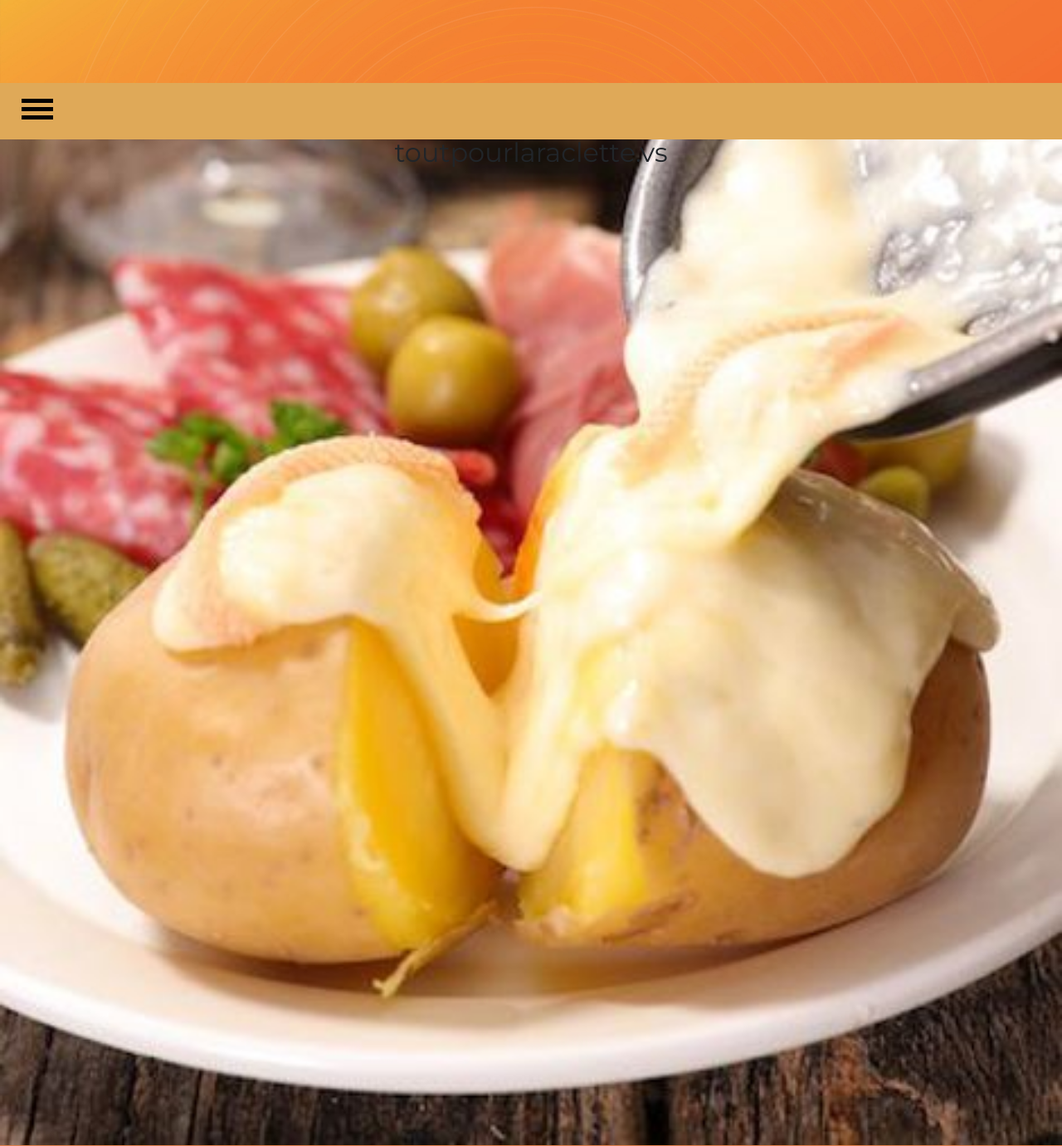
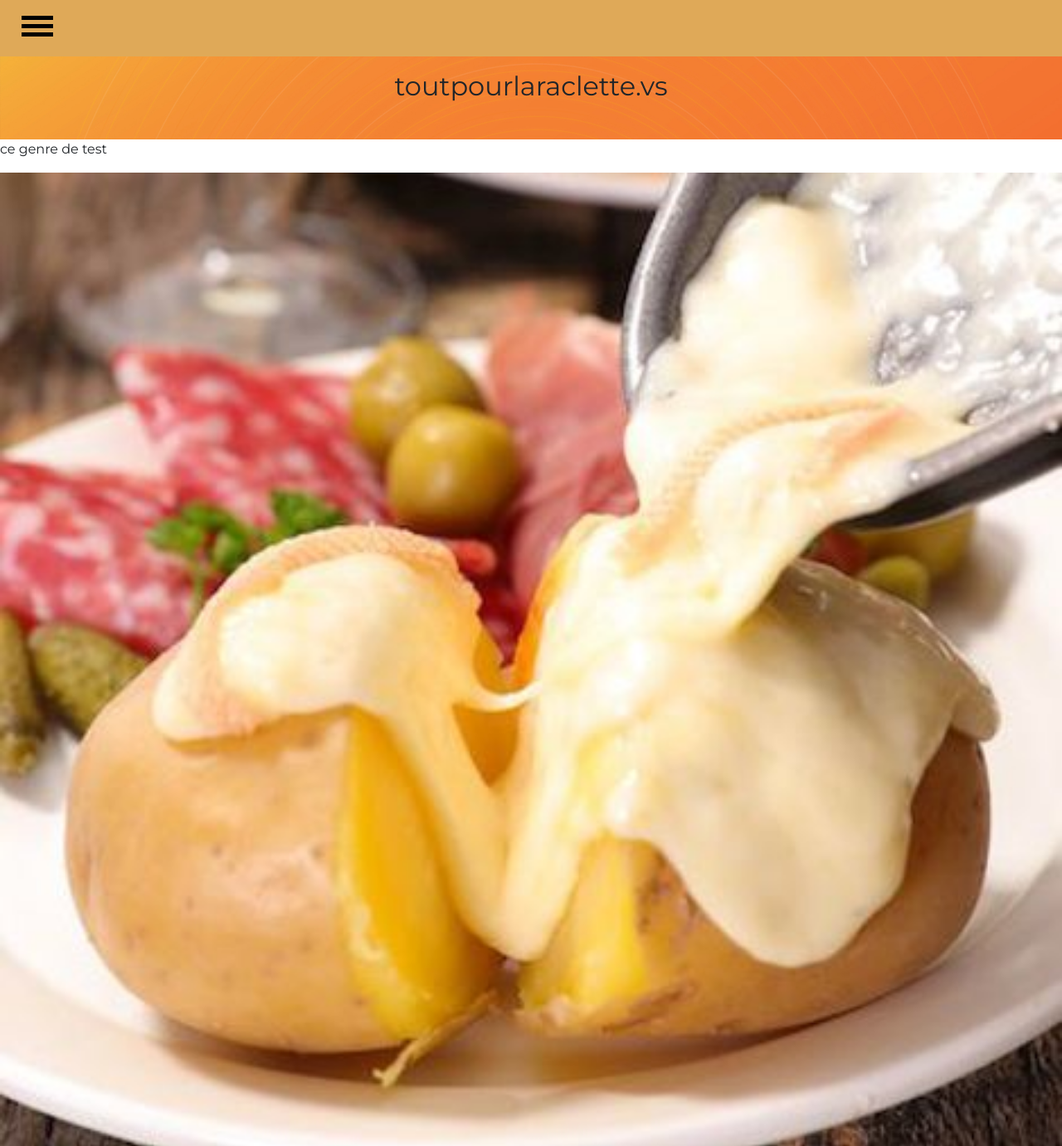
Before and after one commit to Sykos/WebShop151, a PHP site: page / in a window 1280 px wide. Shown: the top 1381 px of the page at 83% size. Run offline with PHP 8.4, Linux system fonts and the light colour scheme; data that the repository does not hold is empty; some libraries are stand-ins or nearby versions.

Commit message:
Dimanche après midi

```diff
--- a/public/vendor/css/headerCSS.css
+++ b/public/vendor/css/headerCSS.css
@@ -1,10 +1,10 @@
-#image_logo{
-  position: relative;
+.image_logo {
   z-index: 1;
+  margin-top: 68.38px;
 }
 center {
   position: absolute;
   z-index: 2;
-  top: 20%;
+  top: 10%;
   font-size: 200%;
 }
--- a/public/vendor/css/navCSS.css
+++ b/public/vendor/css/navCSS.css
@@ -18,6 +18,9 @@ body ul li {
   width: 100%;
   position: fixed;
   z-index: 10;
+  top: 0;
+  overflow: hidden;
+
 }
 
 ul#menu {
--- a/templates/header.php
+++ b/templates/header.php
@@ -1,6 +1,6 @@
 <!-- HEADER -->
 
- <div class="public/images/image_logo">
+ <div class="image_logo">
    <img src="public/images/imaggges.jpg" alt="Logo de la raclette">
    <center> toutpourlaraclette.vs</center>
  </div>
--- /dev/null
+++ b/templates/homeBody.php
@@ -0,0 +1 @@
+<p> ce genre de test </p>
--- a/views/homeView.php
+++ b/views/homeView.php
@@ -21,6 +21,7 @@
     <?php
       require_once('./templates/header.php');
       require_once('./templates/nav.php');
+      require_once('./templates/homeBody.php');
     ?>
 
     <!-- INSERT BODY -->
```
